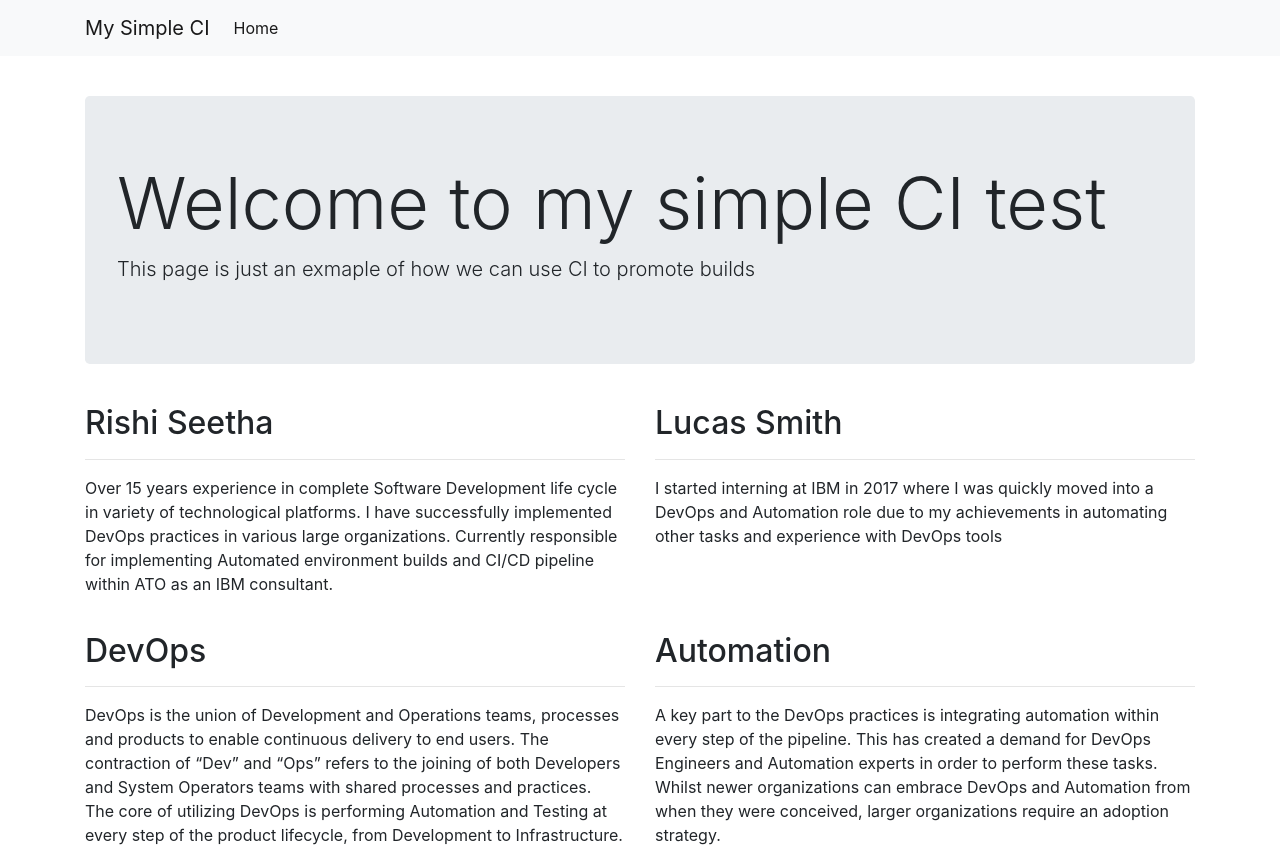
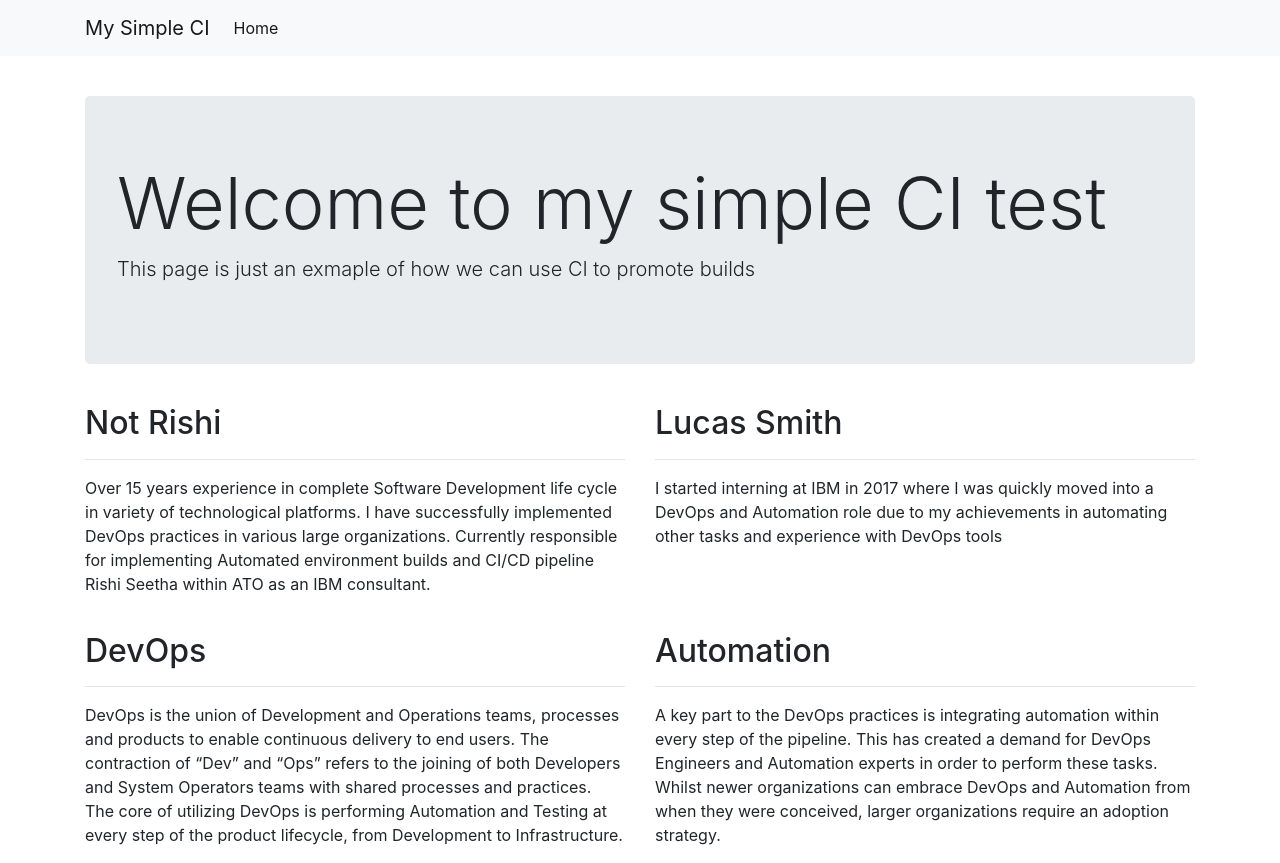
Before and after one commit to Mythie/my-simple-ci, a website: page views/index.html in a window 1280 px wide. Drawn offline with nearby package versions, Linux system fonts and the light colour scheme.

Commit message:
Bad practice

```diff
--- a/views/index.html
+++ b/views/index.html
@@ -41,12 +41,12 @@
     <div class="container">
       <div class="row">
         <div class="col-md-6">
-          <h2>Rishi Seetha</h2>
+          <h2>Not Rishi</h2>
           <hr>
           <p>
              Over 15 years experience in complete Software Development life cycle in variety of technological platforms. I have successfully
             implemented DevOps practices in various large organizations. Currently responsible for implementing Automated environment
-            builds and CI/CD pipeline within ATO as an IBM consultant.
+            builds and CI/CD pipeline Rishi Seetha within ATO as an IBM consultant.
           </p>
         </div>
         <div class="col-md-6">
```
